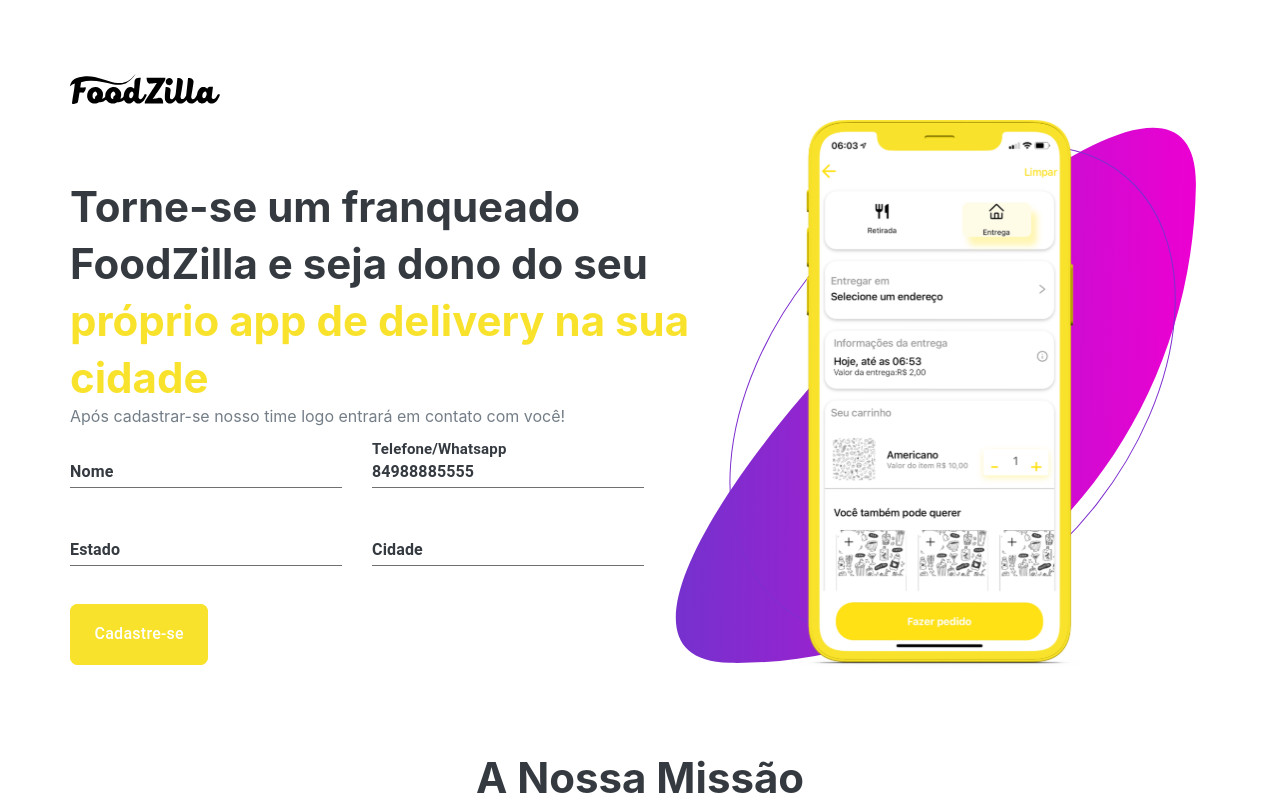
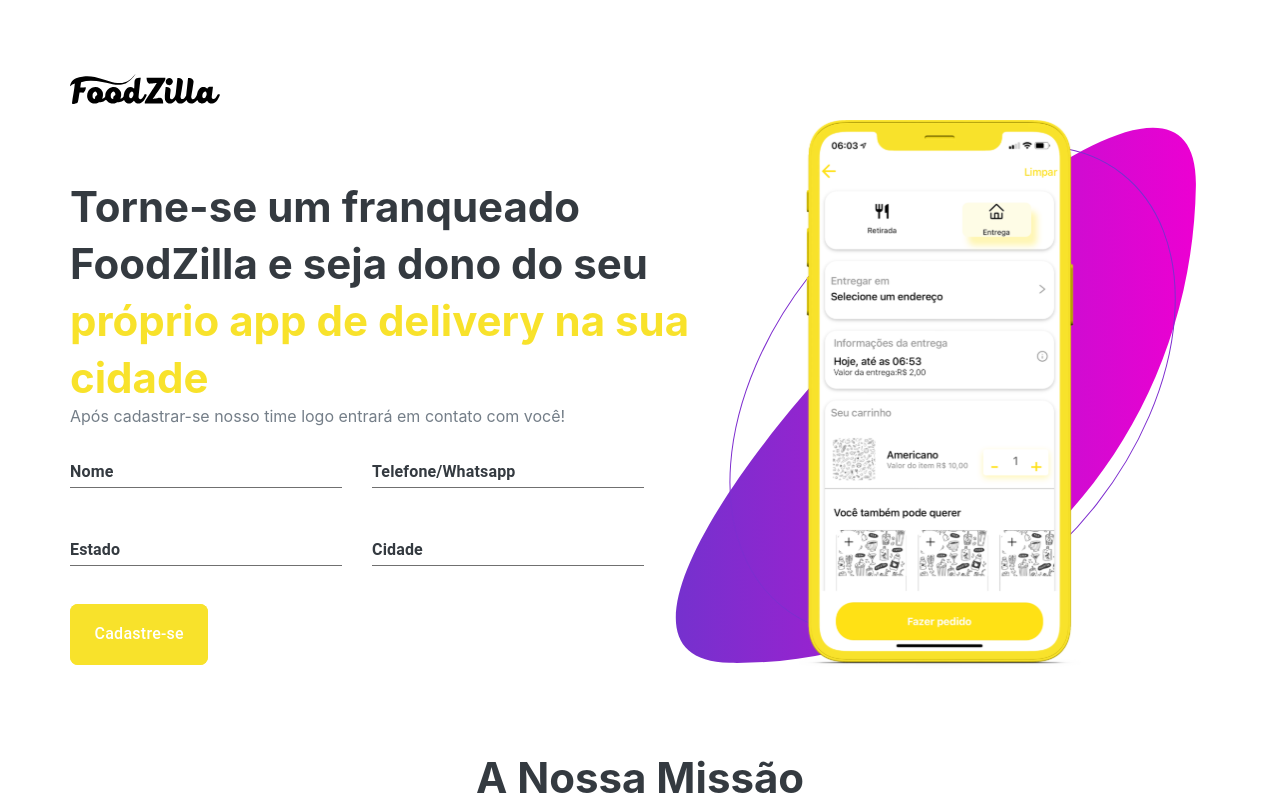
Before and after one commit to LostTechSoftware/fe_franchieses, a Next.js app: page / in a window 1280 px wide. Shown: the top 800 px of the page. Built offline with nearby package versions, Linux system fonts and the light colour scheme.

Commit message:
fix small issues

```diff
--- a/components/Footer/index.js
+++ b/components/Footer/index.js
@@ -44,8 +44,8 @@
       <footer className={styles.footerbottom}>
         <div className={styles.line}></div>
         <div className={styles.textbottom}>
-          <text className={styles.crafttedtext}>Crafted by </text>
-          <text className={styles.foodzillatext}>Foodzila</text>
+          <text className={styles.crafttedtext}>Created by </text>
+          <text className={styles.foodzillatext}>Foodzilla</text>
         </div>
       </footer>
     </>
--- a/components/FormSection/index.js
+++ b/components/FormSection/index.js
@@ -35,7 +35,7 @@
 
 export default function FormSection() {
   const [ name, setName ] = useState('');
-  const [ phoneNumber, setPhoneNumber ] = useState('84988885555');
+  const [ phoneNumber, setPhoneNumber ] = useState('');
   const [ city, setCity ] = useState('');
   const [ uf, setUf ] = useState('');
 
```
